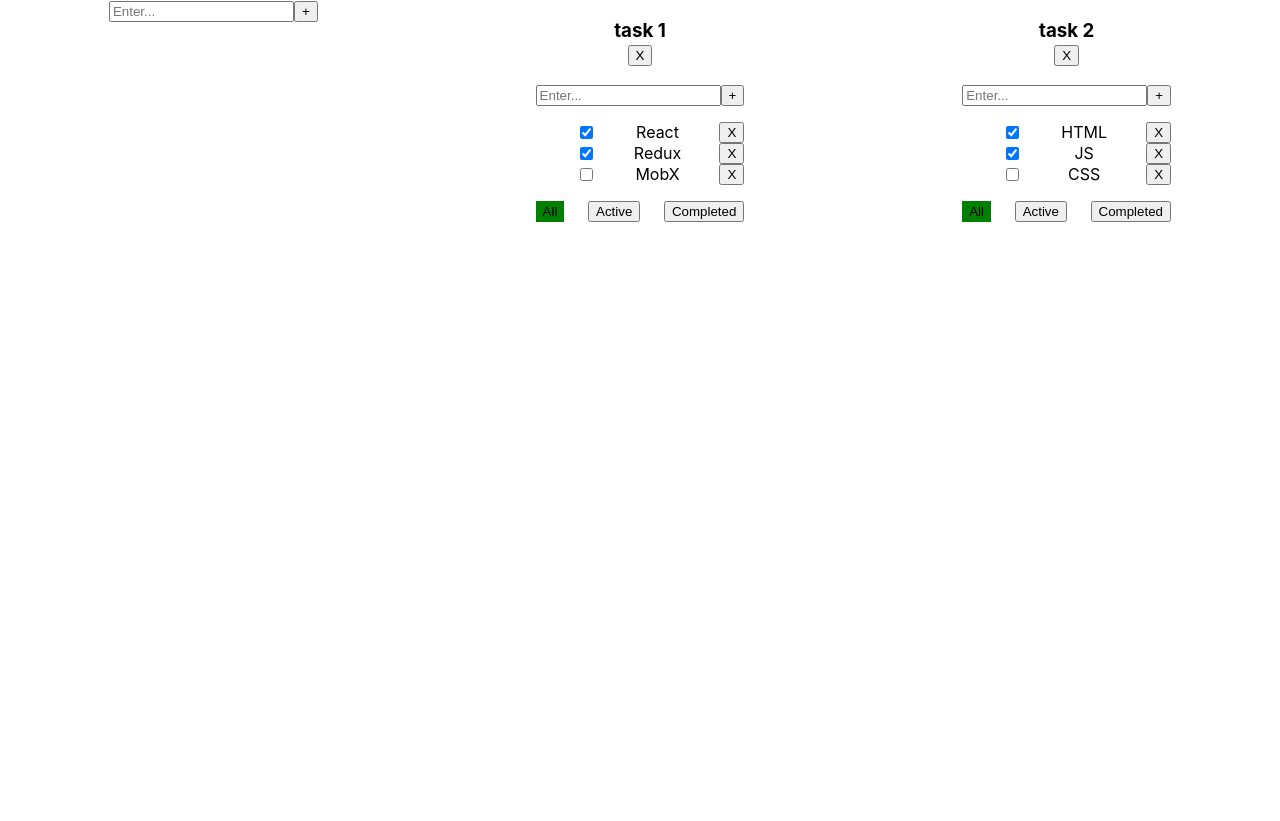
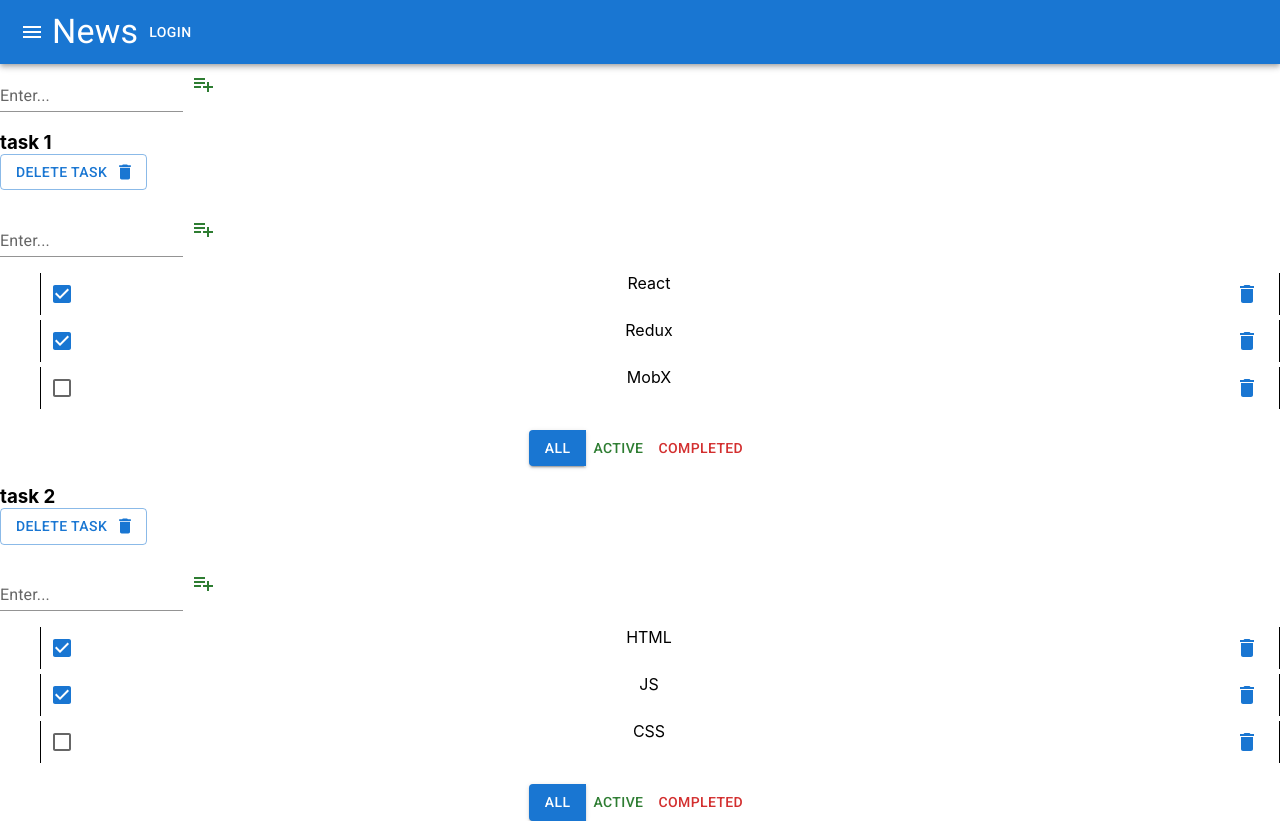
Before and after one commit to beniwbogdan/ToDoDim, a React (Create React App) app: page / in a window 1280 px wide. Before the commit the page ends 800 px from the top, so only its background shows below. Built offline with nearby package versions, Linux system fonts and the light colour scheme.

Commit message:
#07 change DOM elements - stylization throught the MUI

```diff
--- a/src/App.css
+++ b/src/App.css
@@ -1,4 +1,4 @@
-.App {
+/* .App {
     text-align: center;
     display: flex;
     justify-content: space-around;
@@ -34,4 +34,4 @@
     opacity: 0.5;
     text-decoration: line-through
     ;
-}
+} */
--- a/src/App.tsx
+++ b/src/App.tsx
@@ -5,6 +5,9 @@ import ToDoList from "./ToDoList";
 import v1 from "react-uuid"
 import ItemForm from './components/item-form/ItemForm';
 import { Task } from './ToDoList';
+import { AppBar, Button, IconButton, Toolbar, Typography } from '@mui/material';
+import { Menu } from '@mui/icons-material';
+
 export type FilterValuesType = "all" | "completed" | "active";
 type ToDoListType = {
     id: string,
@@ -96,6 +99,17 @@ function App() {
     }
     return (
         <div className="App">
+            <AppBar position='static'>
+                <Toolbar>
+                    <IconButton edge="start" color='inherit' aria-label="menu">
+                        <Menu />
+                    </IconButton>
+                    <Typography variant='h4'>
+                        News
+                    </Typography>
+                    <Button color={"inherit"}>Login</Button>
+                </Toolbar>
+            </AppBar>
             <ItemForm addItem={addToDoList} />
             {
                 todolists.map(tl => {
--- a/src/ToDoList.module.css
+++ b/src/ToDoList.module.css
@@ -3,6 +3,18 @@
 .listOfTasksUnits{
 display: flex;
 flex-direction: row;
-width: 100%;
+min-width: 300px;
 justify-content: space-between;
+border-left: 1px solid;
+border-right: 1px solid ;
+margin-bottom: 5px;
 }
+.allToDoList{
+display: flex;
+flex-direction: column;
+justify-content: center;
+}
+.buttons{
+    display: flex;
+    justify-content: center;
+}
--- a/src/ToDoList.tsx
+++ b/src/ToDoList.tsx
@@ -4,6 +4,12 @@ import React, { ChangeEvent } from 'react';
 import ItemForm from './components/item-form/ItemForm';
 import EditableSpan from './components/item-form/EditableSpan';
 import styles from "./ToDoList.module.css"
+import Button from '@mui/material/Button';
+import Checkbox from '@mui/material/Checkbox';
+import ButtonGroup from '@mui/material/ButtonGroup';
+import DeleteIcon from '@mui/icons-material/Delete';
+import { Delete } from '@mui/icons-material';
+
 export type Task = {
     id: string,
     isDone: boolean,
@@ -43,9 +49,12 @@ const ToDoList = (props: ToDoListPropsType) => {
         props.addTask(title, props.id);
     }
     return (
-        <div>
+        <div className={styles.allToDoList}>
             <h3><EditableSpan title={props.title} editMode={false} onChange={changeToDoListTitle} />
-                <button onClick={() => deleteTask()}>X</button></h3>
+                <Button endIcon={<DeleteIcon />} onClick={() => deleteTask()} variant="outlined" >
+                    DELETE TASK
+                </Button>
+                {/* <button >X</button> */}</h3>
             <div>
                 <ItemForm addItem={addTask} />
 
@@ -61,20 +70,32 @@ const ToDoList = (props: ToDoListPropsType) => {
                         const onChangeStatusHandler = (e: ChangeEvent<HTMLInputElement>) => { props.changeTaskStatus(w.id, e.currentTarget.checked, props.id) }
                         return (
                             <li key={w.id} className={styles.listOfTasksUnits}>
-                                <input
-                                    type="checkbox"
+                                <Checkbox
+                                    // type="checkbox"
                                     checked={w.isDone}
                                     onChange={onChangeStatusHandler} />
                                 <EditableSpan title={w.spanTitle} editMode={false} onChange={onChangeTitleHandler} />
-                                <button onClick={onClickHandler}>X</button>
+                                <Button onClick={onClickHandler}  >
+                                    <Delete />
+                                </Button>
+                                {/* <button onClick={onClickHandler}>X</button> */}
                             </li>
                         );
                     })
 
                 }
             </ul>
-            <div className="buttons">
-                <button
+            <div className={styles.buttons}>
+                <ButtonGroup aria-label="outlined primary button group">
+                    <Button variant={props.filter === "all" ? "contained" : "text"}
+                        onClick={onAllClickHandler}>All</Button>
+                    <Button color='success' variant={props.filter === "active" ? "contained" : "text"}
+                        onClick={onActiveClickHandler}>Active</Button>
+                    <Button color='error' variant={props.filter === "completed" ? "contained" : "text"}
+                        onClick={onCompletedClickHandler}>Completed</Button>
+                </ButtonGroup>
+
+                {/* <button
                     className={props.filter === "all" ? "active-filter" : ""}
                     onClick={onAllClickHandler}>All</button>
                 <button
@@ -82,7 +103,7 @@ const ToDoList = (props: ToDoListPropsType) => {
                     onClick={onActiveClickHandler}>Active</button>
                 <button
                     className={props.filter === "completed" ? "active-filter" : ""}
-                    onClick={onCompletedClickHandler}>Completed</button>
+                    onClick={onCompletedClickHandler}>Completed</button> */}
             </div>
         </div >
     );
--- a/src/components/item-form/EditableSpan.tsx
+++ b/src/components/item-form/EditableSpan.tsx
@@ -1,4 +1,6 @@
 import React, { useState, ChangeEvent } from 'react'
+import Input from '@mui/material/Input';
+
 type EditableSpanType = {
     title: string,
     editMode: boolean,
@@ -24,7 +26,7 @@ function EditableSpan(props: EditableSpanType) {
         <div>
             {
                 editMode
-                    ? <input
+                    ? <Input
                         onBlur={activateViewMode}
                         onChange={onChangeTitleHandler}
                         autoFocus type="text"
--- a/src/components/item-form/ItemForm.tsx
+++ b/src/components/item-form/ItemForm.tsx
@@ -1,4 +1,6 @@
 import React, { useState, ChangeEvent, KeyboardEvent } from 'react';
+import PlaylistAddIcon from '@mui/icons-material/PlaylistAdd';
+import { IconButton, TextField } from '@mui/material';
 export type AddItemFormPropsType = {
     addItem: (title: string) => void,
 }
@@ -31,22 +33,19 @@ function ItemForm(props: AddItemFormPropsType) {
 
 
         <div>
-            <input
+            <TextField
                 type="text"
+                variant="standard"
                 value={title}
                 onChange={onChangeHandler}
                 onKeyPress={onKeyPressHundler}
-                placeholder="Enter..."
-                className={error ? "error" : ""}
+                label="Enter..."
+                error={!!error}
+                helperText={error}
             />
-
-            <button onClick={addTask}>+</button>
-
-            <div>
-                {
-                    error && <div className="error-message">{error}</div>
-                }
-            </div>
+            <IconButton onClick={addTask} color="success">
+                <PlaylistAddIcon />
+            </IconButton>
         </div>
     )
 }
```
